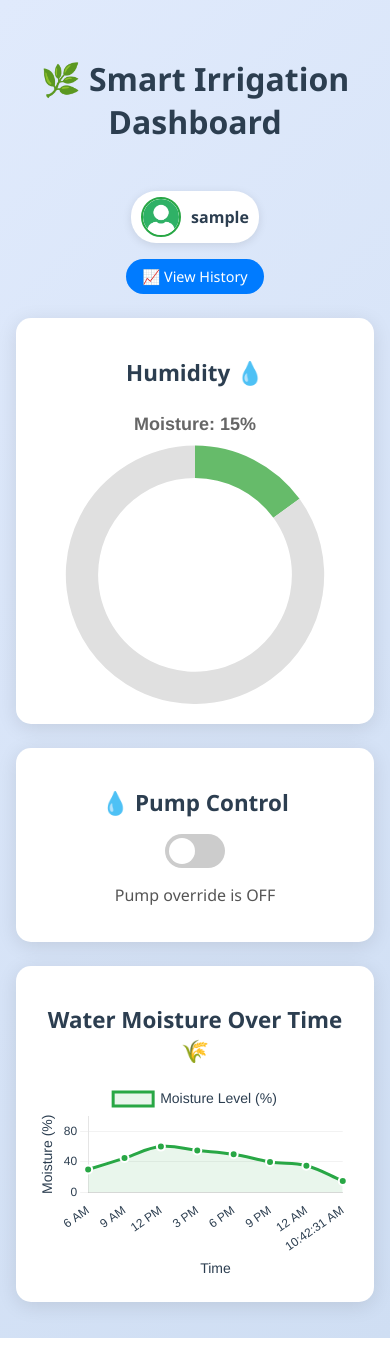
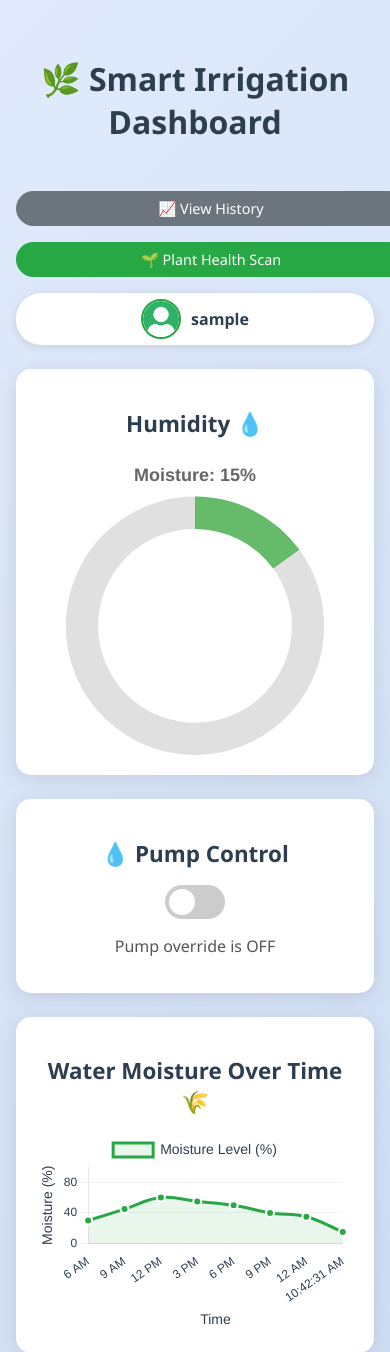
Before and after one commit to Gonelastvirus/smart_irrg, a FastAPI app: template templates/dashboard.html in a window 390 px wide. Shown: the top 1352 px of the page. Run offline with FastAPI, Linux system fonts and the light colour scheme; data comes from the database, SQL or seed files in the repository; both versions use the stored data as it was after the commit; the template is opened without the code that fills it: most values are stand-ins (such as "Sample title", 1, 10 or a date in 2020).

Commit message:
add plant scan

```diff
--- a/templates/dashboard.html
+++ b/templates/dashboard.html
@@ -35,6 +35,14 @@
             justify-content: space-between;
             align-items: center;
             margin-bottom: 1.5rem;
+            flex-wrap: wrap;
+            gap: 1rem;
+        }
+
+        .header-actions {
+            display: flex;
+            align-items: center;
+            gap: 1rem;
         }
 
         /* User Profile Section */
@@ -145,19 +172,19 @@
             display: flex;
             align-items: center;
             justify-content: center;
-            gap: 0.3rem;
+            gap: 0.5rem;
         }
 
         /* Large Card for Line Graph */
         .large-card {
             flex: 1 1 100%;
-            max-width: 840px; /* Matches 2 cards (400px each) + gap (1.5rem = 24px at 16px/rem) */
-            margin-top: 0; /* Remove extra margin to align directly below */
+            max-width: 840px;
+            margin-top: 0;
         }
 
         .line-graph {
             position: relative;
-            height: 250px; /* Increased height for better graph visibility */
+            height: 250px;
         }
 
         /* Toggle Switch */
@@ -220,28 +247,67 @@
             color: #555;
         }
 
-        /* View History Button */
+        /* Buttons */
         .btn {
             display: inline-flex;
             align-items: center;
+            justify-content: center;
+            gap: 0.5rem;
             padding: 0.6rem 1.2rem;
             background-color: #007bff;
             color: white;
             text-decoration: none;
             border-radius: 20px;
             font-size: 0.95rem;
-            transition: background-color 0.3s ease, transform 0.3s ease;
+            transition: all 0.3s ease;
+            border: none;
+            cursor: pointer;
+            white-space: nowrap;
         }
 
         .btn:hover {
             background-color: #0056b3;
             transform: scale(1.05);
+            box-shadow: 0 4px 12px rgba(0, 0, 0, 0.15);
+        }
+
+        .btn-secondary {
+            background-color: #6c757d;
+        }
+
+        .btn-secondary:hover {
+            background-color: #5a6268;
+        }
+
+        .btn-success {
+            background-color: #28a745;
+        }
+
+        .btn-success:hover {
+            background-color: #218838;
+        }
+
+        /* Action Buttons Container */
+        .action-buttons {
+            display: flex;
+            gap: 1rem;
+            flex-wrap: wrap;
+            justify-content: center;
         }
 
         /* Responsive Design */
         @media (max-width: 900px) {
             .large-card {
-                max-width: 100%; /* Full width on smaller screens */
+                max-width: 100%;
+            }
+
+            .header {
+                justify-content: center;
+            }
+
+            .header-actions {
+                width: 100%;
+                justify-content: center;
             }
         }
 
@@ -251,12 +317,25 @@
                 gap: 1rem;
             }
 
-            .user-profile {
+            .header-actions {
+                flex-direction: column;
+                align-items: stretch;
+            }
+
+            .action-buttons {
+                flex-direction: column;
+                align-items: stretch;
+            }
+
+            .btn {
+                width: 100%;
                 justify-content: center;
             }
 
             .user-info {
                 padding: 6px 10px;
+                width: 100%;
+                justify-content: center;
             }
 
             .user-avatar {
@@ -289,6 +371,11 @@
         <!-- Header Section -->
         <div class="header">
             <h1>🌿 Smart Irrigation Dashboard</h1>
+            <div class="header-actions">
+                <div class="action-buttons">
+                    <a href="/history" class="btn btn-secondary">📈 View History</a>
+                    <a href="https://plant-disease-detection-ml98.onrender.com" class="btn btn-success">🌱 Plant Health Scan</a>
+                </div>
                 <div class="user-profile">
                     <div class="user-info" onclick="toggleDropdown(event)">
                         <img src="/static/images/user-avatar.png" alt="User Avatar" class="user-avatar">
@@ -296,12 +383,12 @@
                         <!-- Dropdown Content -->
                         <div id="dropdown" class="dropdown-content">
                             <form action="/logout" method="POST">
-                            <button type="submit" class="logout-btn">Logout</button>
+                                <button type="submit" class="dropdown-item logout-btn">🚪 Logout</button>
                             </form>
                         </div>
                     </div>
                 </div>
-            <a href="/history" class="btn">📈 View History</a>
+            </div>
         </div>
 
         <!-- Dashboard Section -->
```
Also changed, not shown: other parts of templates/dashboard.html (+27 -8 lines), system.db. Lines whose indentation alone changed are shown as unchanged.
